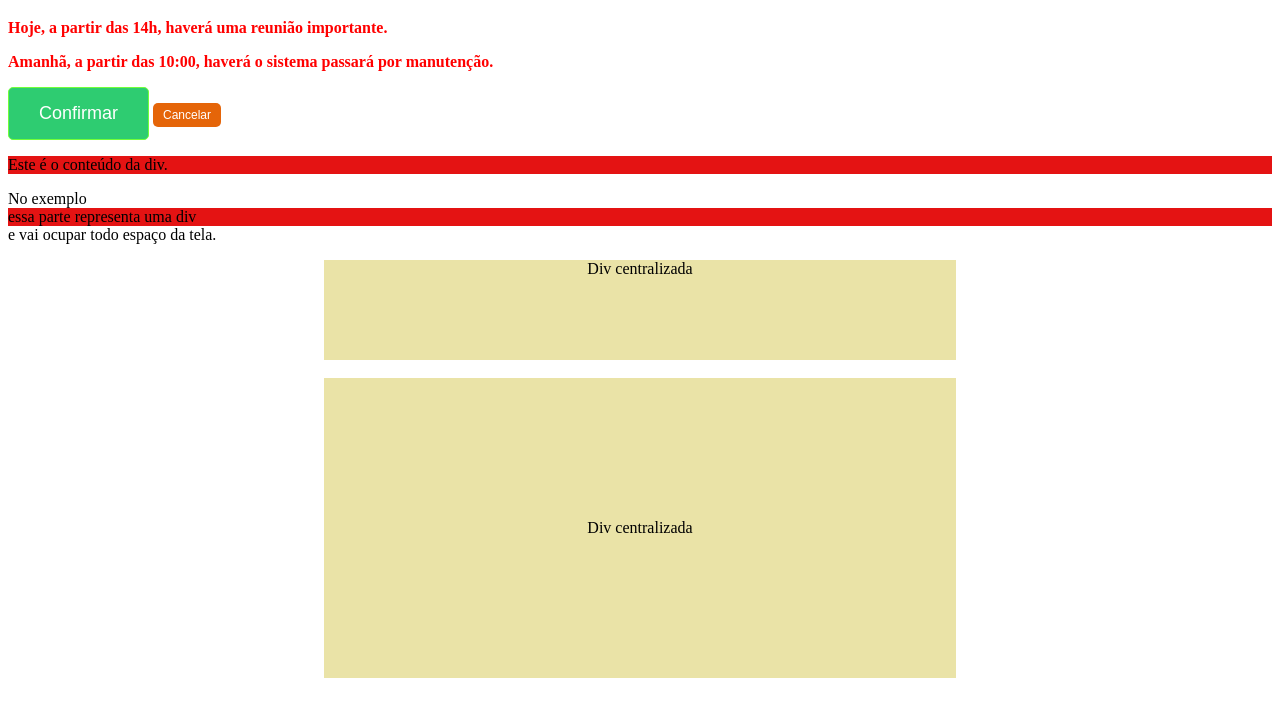
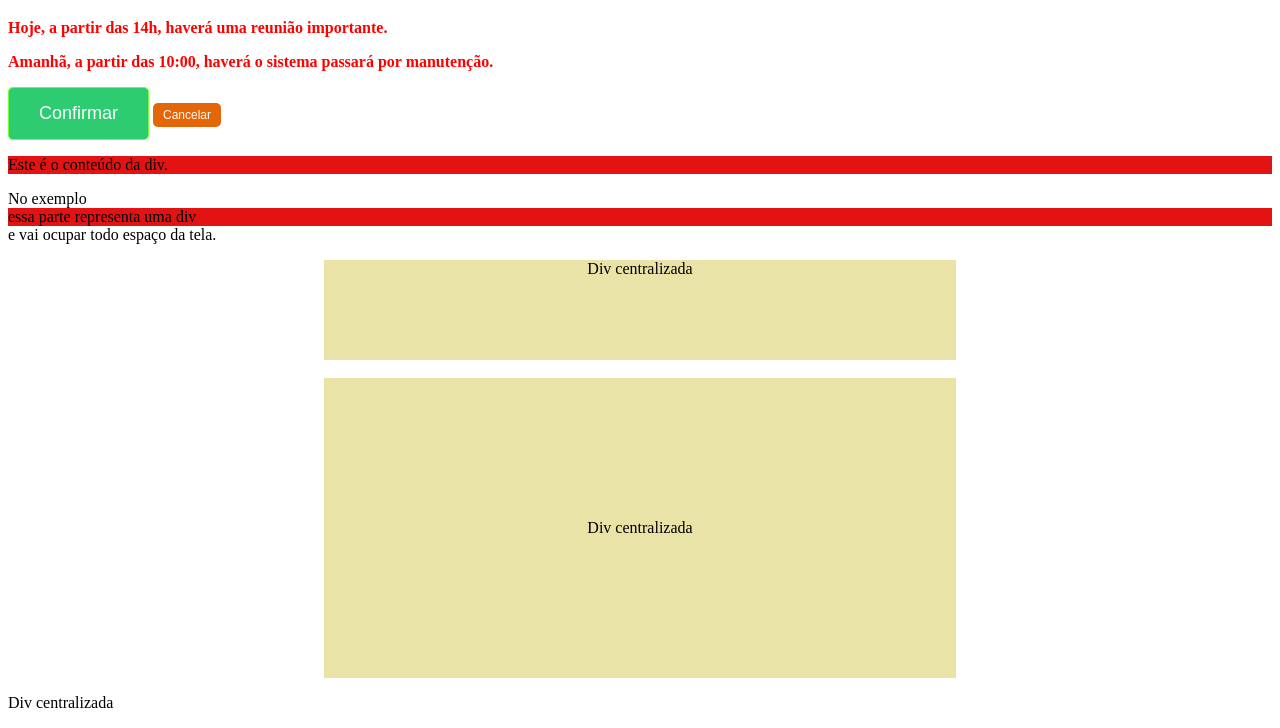
Before and after one commit to Milena-29/-missao_87, a plain HTML site: page Missão 87/index.html in a window 1280 px wide. Shown: the part 107-835 px from the top of the page. Before the commit the page ends 800 px from the top, so only its background shows below. Drawn offline with Linux system fonts and the light colour scheme.

Commit message:
Update index.html
Added a new div with class 'centro3' for additional layout.

```diff
--- a/Missão 87/index.html
+++ b/Missão 87/index.html
@@ -43,11 +43,17 @@
         <p>Div centralizada</p>
     </div>
 
-<br>
+    <br>
 
     <div class="centro2">
         <p>Div centralizada</p>
-     </div>
+    </div>
+
+    <div class="centro3">
+        <p>Div centralizada</p>
+    </div>
+
+
 
 </body>
 
```
